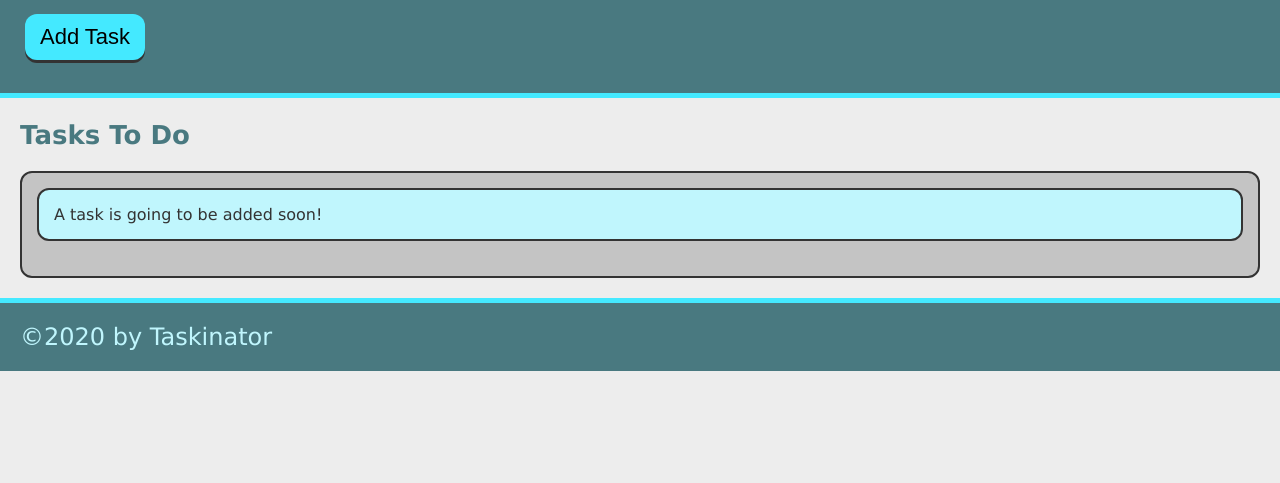
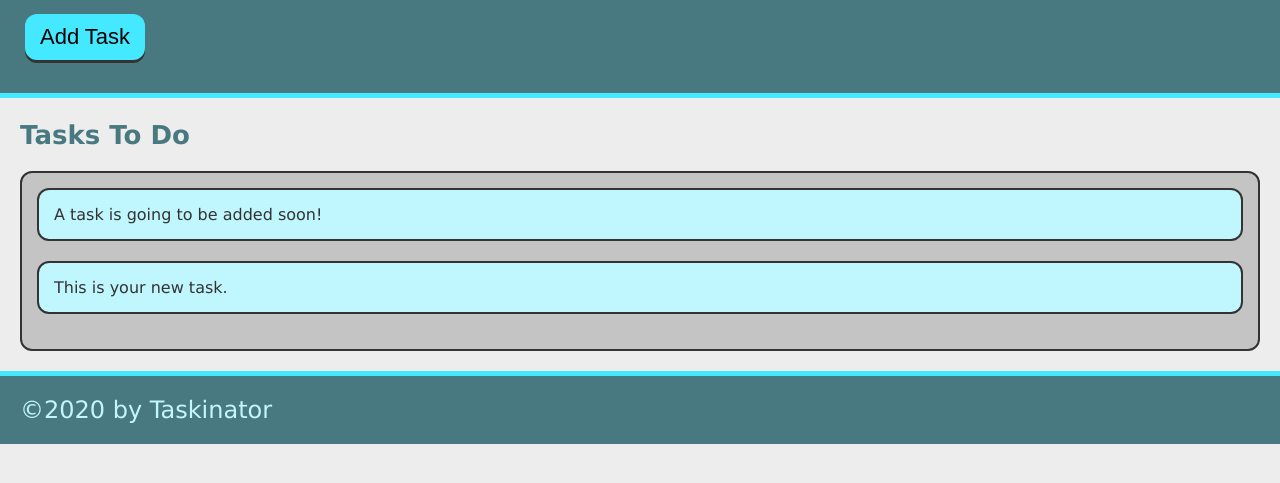
Before and after one commit to nmcanall/taskinator, a plain HTML site: page index.html in a window 1280 px wide. Both pictures are taken after a click on the button "Add Task". Shown: the part 115-598 px from the top of the page. Drawn offline with Linux system fonts and the light colour scheme.

Commit message:
added functionality to add new task button

```diff
--- a/assets/js/script.js
+++ b/assets/js/script.js
@@ -0,0 +1,14 @@
+// Global variables
+var buttonEl = document.querySelector("#save-task");
+var tasksToDoEl = document.querySelector("#tasks-to-do");
+
+// Create new task helper method
+var createTaskHandler = function() {
+    var taskItemEl = document.createElement("li");
+    taskItemEl.className = "task-item";
+    taskItemEl.textContent = "This is your new task.";
+    tasksToDoEl.appendChild(taskItemEl);
+}
+
+// Add a new item to the To-Do List by clicking the button
+buttonEl.addEventListener("click", createTaskHandler);
--- a/index.html
+++ b/index.html
@@ -12,7 +12,7 @@
         <header>
             <h1 class="page-title">Taskinator</h1>
             <p>Click the button below to add a new task!</p>
-            <button class="btn">Add Task</button>
+            <button class="btn" id="save-task">Add Task</button>
         </header>
         <!-- Main content of page -->
         <main>
@@ -20,7 +20,7 @@
             <section class="task-list-wrapper">
                 <h2 class="list-title">Tasks To Do</h2>
                 <!-- Tasks to do content block -->
-                <ul class="task-list">
+                <ul class="task-list" id="tasks-to-do">
                     <li class="task-item">A task is going to be added soon!</li>
                 </ul>
             </section>
```
